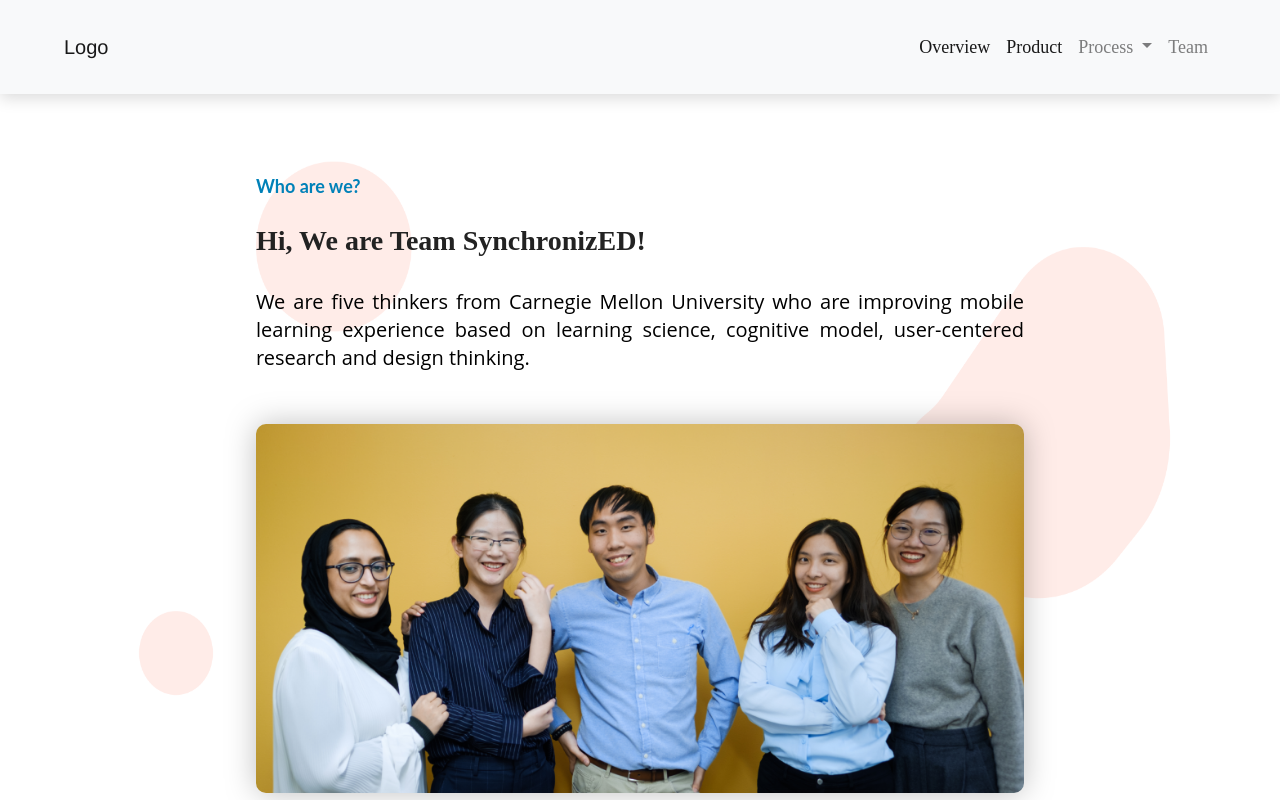
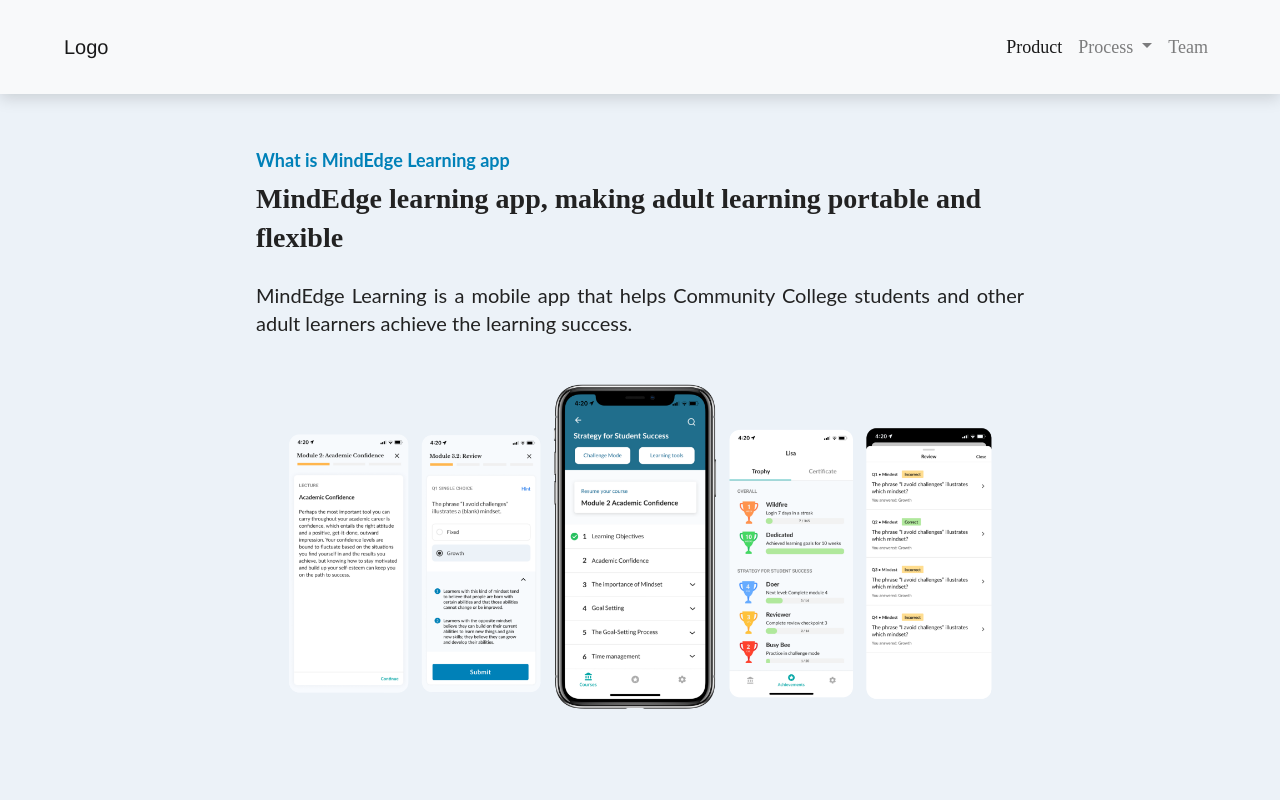
Before and after one commit to nhaque/synchronized_home, a Vue app: page / in a window 1280 px wide. Shown: the top 800 px of the page. Built offline with nearby package versions, Linux system fonts and the light colour scheme.

Commit message:
Merge branch 'master' into nabeeha
# Conflicts:
#	src/components/OverviewPage.vue

```diff
--- a/src/App.vue
+++ b/src/App.vue
@@ -52,7 +52,7 @@
         },
         data: function () {
             return {
-                current_page: 0,
+                current_page: 4,
                 about_page: 0,
                 research_page: 1,
                 ideation_page: 2,
--- a/src/components/Navbar.vue
+++ b/src/components/Navbar.vue
@@ -7,10 +7,7 @@
         </button>
         <ul class="navbar-nav mr-5">
             <li class="nav-item active">
-                <a class="nav-link" href="#">Overview <span class="sr-only">(current)</span></a>
-            </li>
-            <li class="nav-item active">
-                <a class="nav-link" href="#">Product <span class="sr-only">(current)</span></a>
+                <a class="nav-link" href="#" @click="goToOverviewPage">Product<span class="sr-only">(current)</span></a>
             </li>
             <li class="nav-item dropdown">
                 <a class="nav-link dropdown-toggle" href="#" id="navbarDropdownMenuLink" role="button" data-toggle="dropdown" aria-haspopup="true" aria-expanded="false">
@@ -20,7 +17,6 @@
                     <a class="dropdown-item" href="#" @click="goToResearchPage">Research</a>
                     <a class="dropdown-item" href="#" @click="goToIdeationPage">Ideation</a>
                     <a class="dropdown-item" href="#" @click="goToPrototypePage">Prototyping</a>
-                    <a class="dropdown-item" href="#" @click="goToOverviewPage">Overview</a>
                 </div>
             </li>
             <li class="nav-item">
```
